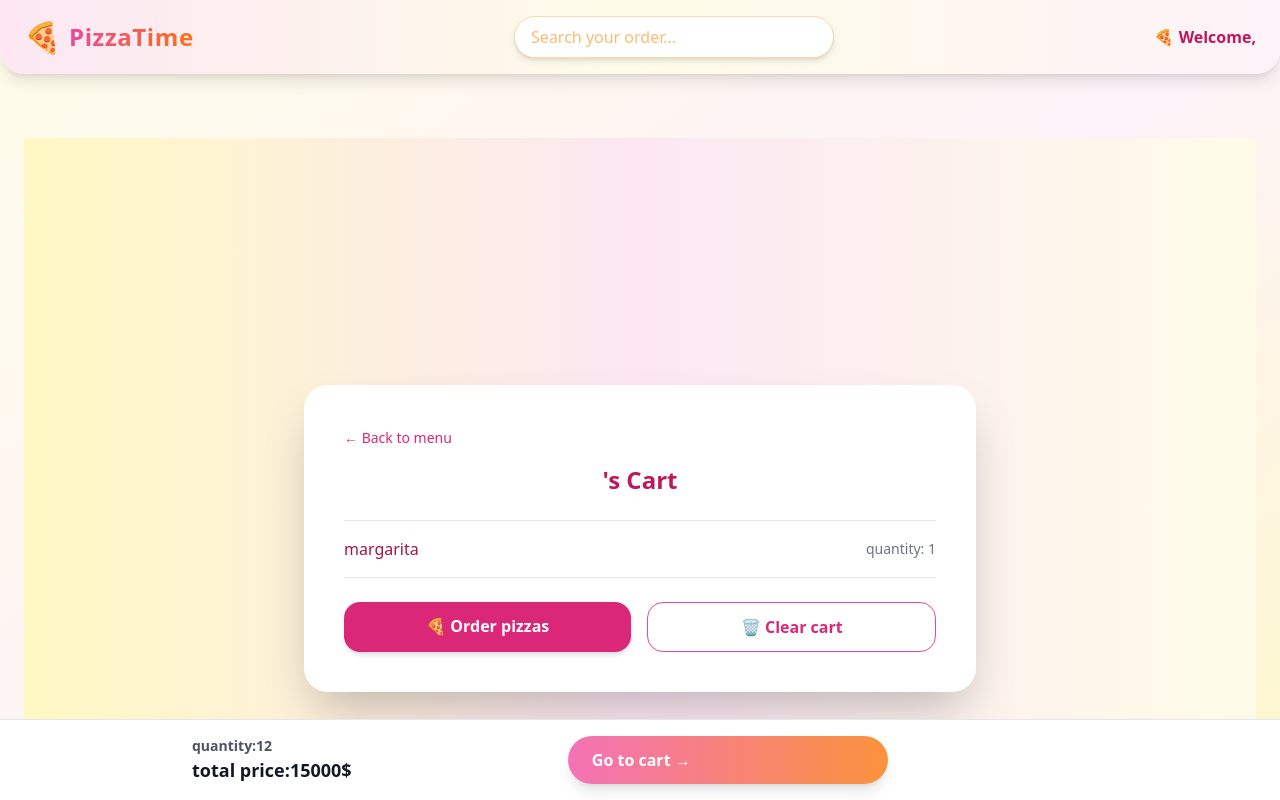
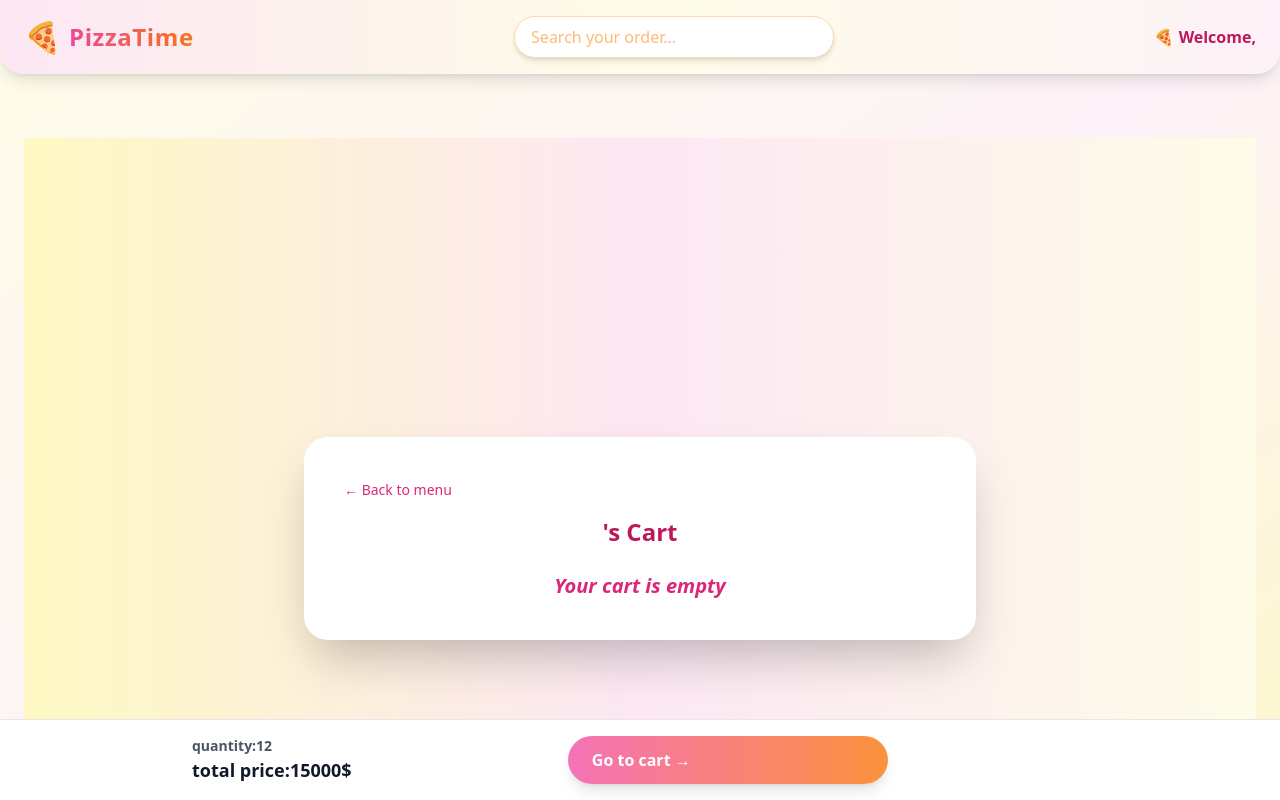
Before and after one commit to fatemehHp/foodOrderingApp, a React (Vite) app: page /cart in a window 1280 px wide. Shown: the top 800 px of the page. Built offline with nearby package versions, Linux system fonts and the light colour scheme.

Commit message:
delete from cart

```diff
--- a/src/Ui/Button.jsx
+++ b/src/Ui/Button.jsx
@@ -29,6 +29,7 @@ const Button = ({
       shadow
       w-auto
     `,
+    delete: `bg-red-100 text-red-600 hover:bg-red-200 hover:text-red-700 transition-colors font-semibold text-xs px-3 py-1 rounded-xl shadow-sm`,
   };
 
   const styles = `${baseStyle} ${variants[variant]}`;
--- a/src/features/cart/Cart.jsx
+++ b/src/features/cart/Cart.jsx
@@ -1,11 +1,18 @@
-import { useSelector } from "react-redux";
+import { useDispatch, useSelector } from "react-redux";
 import { Link } from "react-router-dom";
+import Button from "../../Ui/Button";
+import { deleteToCart } from "./cartSlice";
 
 const CartSummary = () => {
   const userName = useSelector((state) => state.userReducer.userName);
 
   const cartSlice = useSelector((state) => state.cartSlice.cart);
+  const dispatch = useDispatch();
 
+  function deleteFromCartHandle(id) {
+    console.log(id);
+    dispatch(deleteToCart(id));
+  }
   return (
     <div className="min-h-screen flex items-center justify-center bg-gradient-to-r from-yellow-100 via-pink-100 to-yellow-50 p-4">
       <div className="bg-white shadow-2xl rounded-3xl p-10 w-full max-w-2xl">
@@ -19,20 +26,39 @@ const CartSummary = () => {
         <h2 className="text-2xl font-bold text-center text-pink-700 mb-6">
           {userName}'s Cart
         </h2>
-
+        {cartSlice.length === 0 ? (
+          <p className="text-xl font-semibold text-center text-pink-600 italic mt-4">
+            Your cart is empty
+          </p>
+        ) : (
+          <>
             <ul className="divide-y divide-gray-200 border-y mb-6">
               {cartSlice.map((item) => {
                 return (
                   <li
                     key={item.id}
-                className="py-4 flex justify-between items-center"
+                    className="py-4 flex flex-col sm:flex-row sm:justify-between sm:items-center gap-2"
                   >
-                <span className="text-pink-800 font-medium">
-                  {item.pizzaName}
+                    <div>
+                      <span className="block text-pink-800 font-medium">
+                        {item.quantity} * {item.pizzaName}
                       </span>
                       <span className="text-gray-500 text-sm">
-                  quantity: {item.quantity}
+                        total price: ${item.unitPrice * item.quantity}
                       </span>
+                    </div>
+
+                    <div className="flex items-center gap-4 justify-between sm:justify-end w-full sm:w-auto">
+                      <span className="text-pink-700 font-semibold">
+                        unit price:{item.unitPrice}
+                      </span>
+                      <Button
+                        variant="delete"
+                        onClick={() => deleteFromCartHandle(item.id)}
+                      >
+                        ❌ Remove
+                      </Button>
+                    </div>
                   </li>
                 );
               })}
@@ -50,6 +76,8 @@ const CartSummary = () => {
                 🗑️ Clear cart
               </button>
             </div>
+          </>
+        )}
       </div>
     </div>
   );
--- a/src/features/cart/cartSlice.js
+++ b/src/features/cart/cartSlice.js
@@ -1,15 +1,7 @@
 import { createSlice } from "@reduxjs/toolkit";
 
 const initialState = {
-  cart: [
-    {
-      id: 12,
-      pizzaName: "margarita",
-      quantity: 1,
-      unitPrice: 12,
-      totalPrice: 12,
-    },
-  ],
+  cart: [],
 };
 
 const cartSlice = createSlice({
@@ -25,7 +17,7 @@ const cartSlice = createSlice({
       }
     },
     deleteToCart(state, action) {
-      state.cart.push(action.payload);
+      state.cart = state.cart.filter((item) => item.id != action.payload);
     },
     increaseItemQuantity(state, action) {
       const currentItem = state.cart.find(
```
Lines whose indentation alone changed are shown as unchanged.
